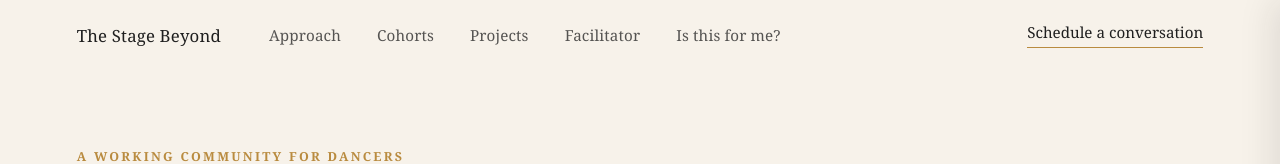
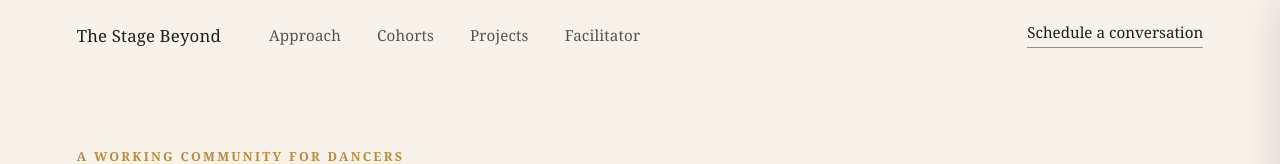
Before and after one commit to travisbirchattba/the-stage-beyond-site, a React (Vite) app: page / in a window 1280 px wide. Shown: the top 164 px of the page. Built offline with nearby package versions, Linux system fonts and the light colour scheme.

Commit message:
Remove 'Is this for me?' link from navigation

```diff
--- a/src/main.jsx
+++ b/src/main.jsx
@@ -30,7 +30,6 @@ function Nav() {
             <a href="/cohort" className={`navLink ${path === '/cohort' ? 'navLinkActive' : ''}`}>Cohorts</a>
             <a href="/projects" className={`navLink ${path === '/projects' ? 'navLinkActive' : ''}`}>Projects</a>
             <a href="/facilitator" className={`navLink ${path === '/facilitator' ? 'navLinkActive' : ''}`}>Facilitator</a>
-            <a href="/apply" className={`navLink ${path === '/apply' ? 'navLinkActive' : ''}`}>Is this for me?</a>
           </div>
           <a href={calendarLink} className="navCta" target="_blank" rel="noopener noreferrer">
             Schedule a conversation
```
